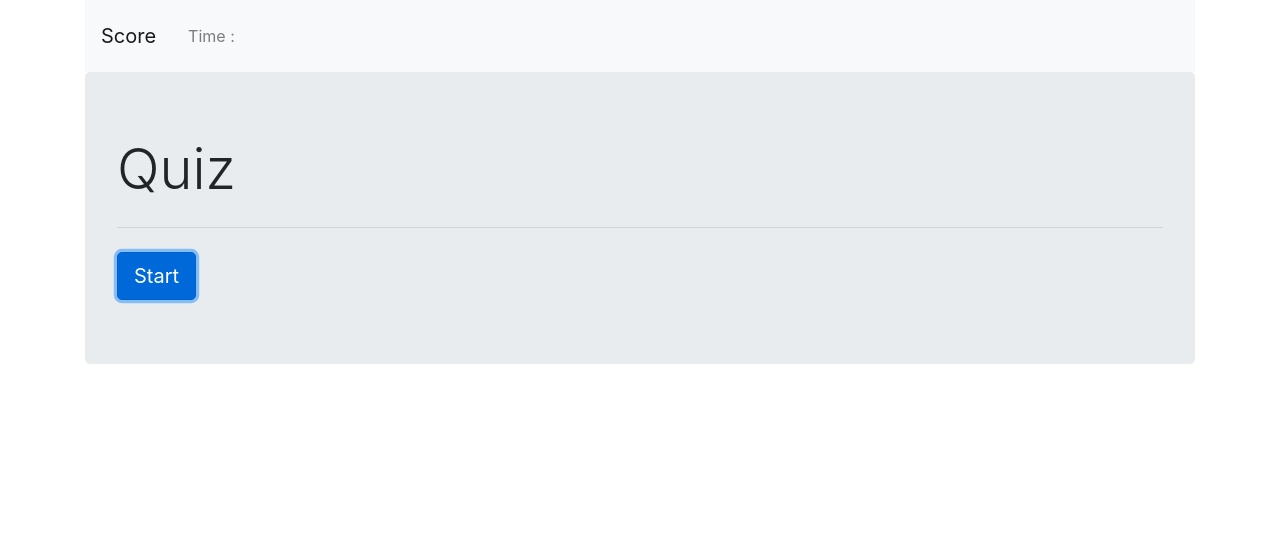
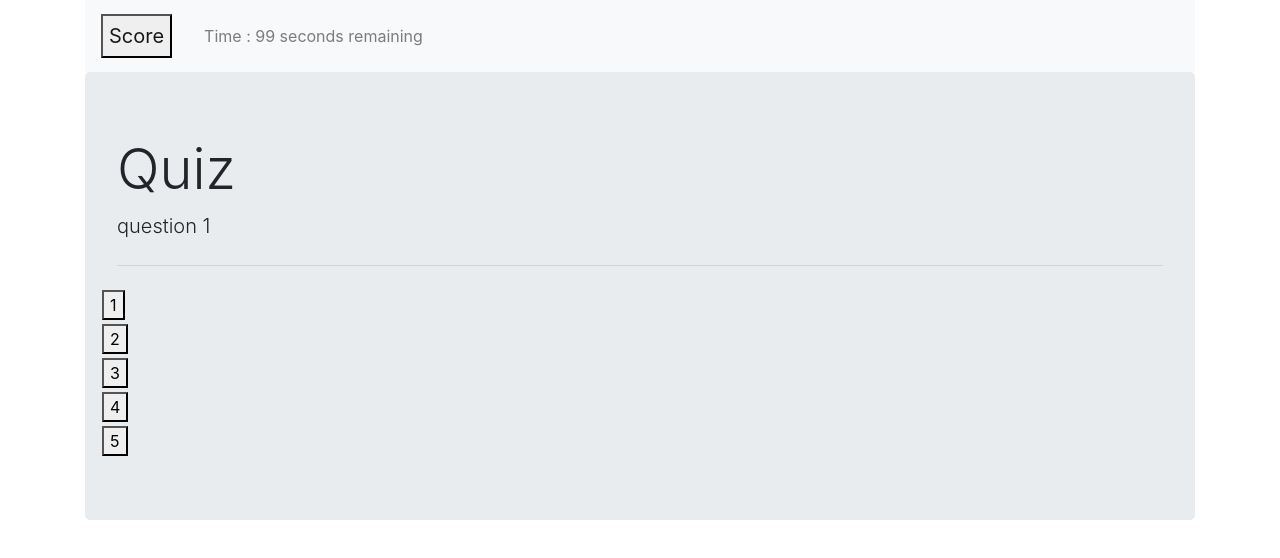
Before and after one commit to sw2bae/hw04_Web-APIs_Code-Quiz, a plain HTML site: page index.html in a window 1280 px wide. Both pictures are taken after a click on the button "Start". Drawn offline with nearby package versions, Linux system fonts and the light colour scheme.

Commit message:
hw04_rev02_set question Function

```diff
--- a/index.html
+++ b/index.html
@@ -13,11 +13,7 @@
 
     <div class="container">
         <nav class="navbar navbar-expand-lg navbar-light bg-light">
-            <a class="navbar-brand" id = "score" href="#">Score</a>
-            <button class="navbar-toggler" type="button" data-toggle="collapse" data-target="#navbarText"
-                aria-controls="navbarText" aria-expanded="false" aria-label="Toggle navigation">
-                <span class="navbar-toggler-icon"></span>
-            </button>
+            <button class="navbar-brand" id = "score" href="#">Score</button>
             <div class="navbar navbar-expand-lg navbar-light bg-light" id="navbarText">
                 <span class="navbar-text" id = "time">
                     Time :
--- a/script.js
+++ b/script.js
@@ -3,47 +3,57 @@ var questionsArray = [
 
     choice : ["1","2","3","4","5"],
 
-    answer : "1"
+    answer : 0
     },
     { quesiton : "question 2",
 
     choice : ["1","2","3","4","5"],
 
-    answer : "2"
+    answer : 1
     },
     { quesiton : "question 3",
 
     choice : ["1","2","3","4","5"],
 
-    answer : "3"
+    answer : 2
     },
     { quesiton : "question 4",
 
     choice : ["1","2","3","4","5"],
 
-    answer : "4"
+    answer : 3
     },
     { quesiton : "question 5",
 
     choice : ["1","2","3","4","5"],
 
-    answer : "5"
+    answer : 4
     }
 ];
 
-var scoreEl = $("#score");
+var scoreBtn = $("#score");
 var timeEl = $("#time");
-var quesitonEl = $("question");
-var multipleChoiceEl = $("multipleChoice");
+var quesitonEl = $("#question");
+var multipleChoiceEl = $("#multipleChoice");
+var startBtn = $("#start");
+
 
 var timeLeft = questionsArray.length * 20;
+
+var questionNum = 0;
+var quesitonAsk = questionsArray[questionNum];
 
 
 
 function startQuize(){
+    startBtn.click(function(){
+        startBtn.addClass("d-none");
+        timeFunction();
+        quesitonFunction();
 
+    });
+}
 
-}
 
 
 function timeFunction(){
@@ -55,12 +65,34 @@ var timer = setInterval(function() {
       timeEl.text("Time Over");
 
       clearInterval(timer);
+
     }
-
   }, 1000);
 }
 
+function quesitonFunction(){
 
+        quesitonEl.text(quesitonAsk.quesiton);
+
+        $.each(quesitonAsk.choice, function(index,choiceNum){
+            var choiceBtn = $("<button>");
+        choiceBtn
+            .addClass("letter-button letter letter-button-color row mt-1")
+            .attr("btn-id",index)
+            .text(choiceNum)
+            .appendTo(multipleChoiceEl);
+        });
+}
+
+function answerCheckFunction(){
+
+
+
+}
+
+
+
+startQuize();
 
 
 
```
